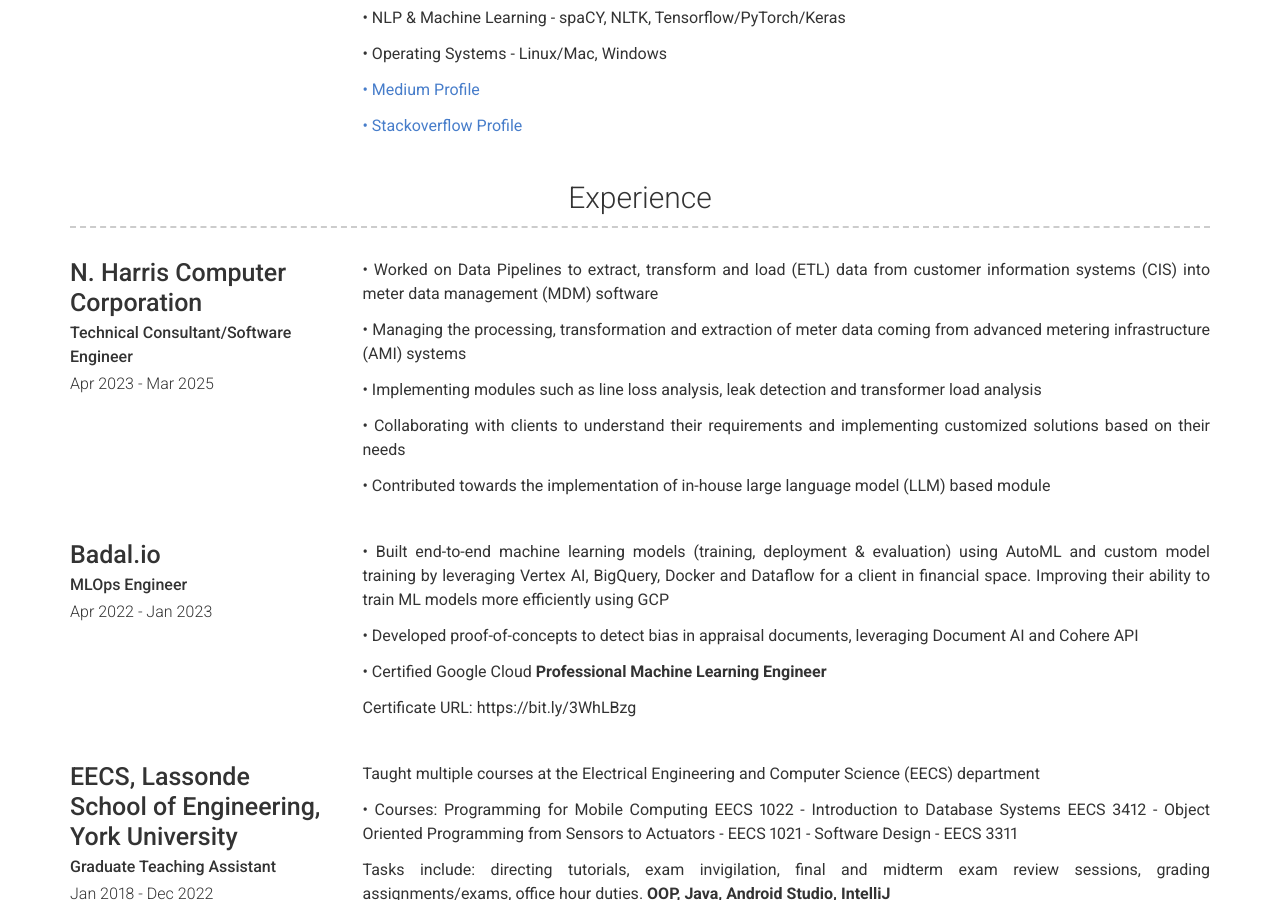
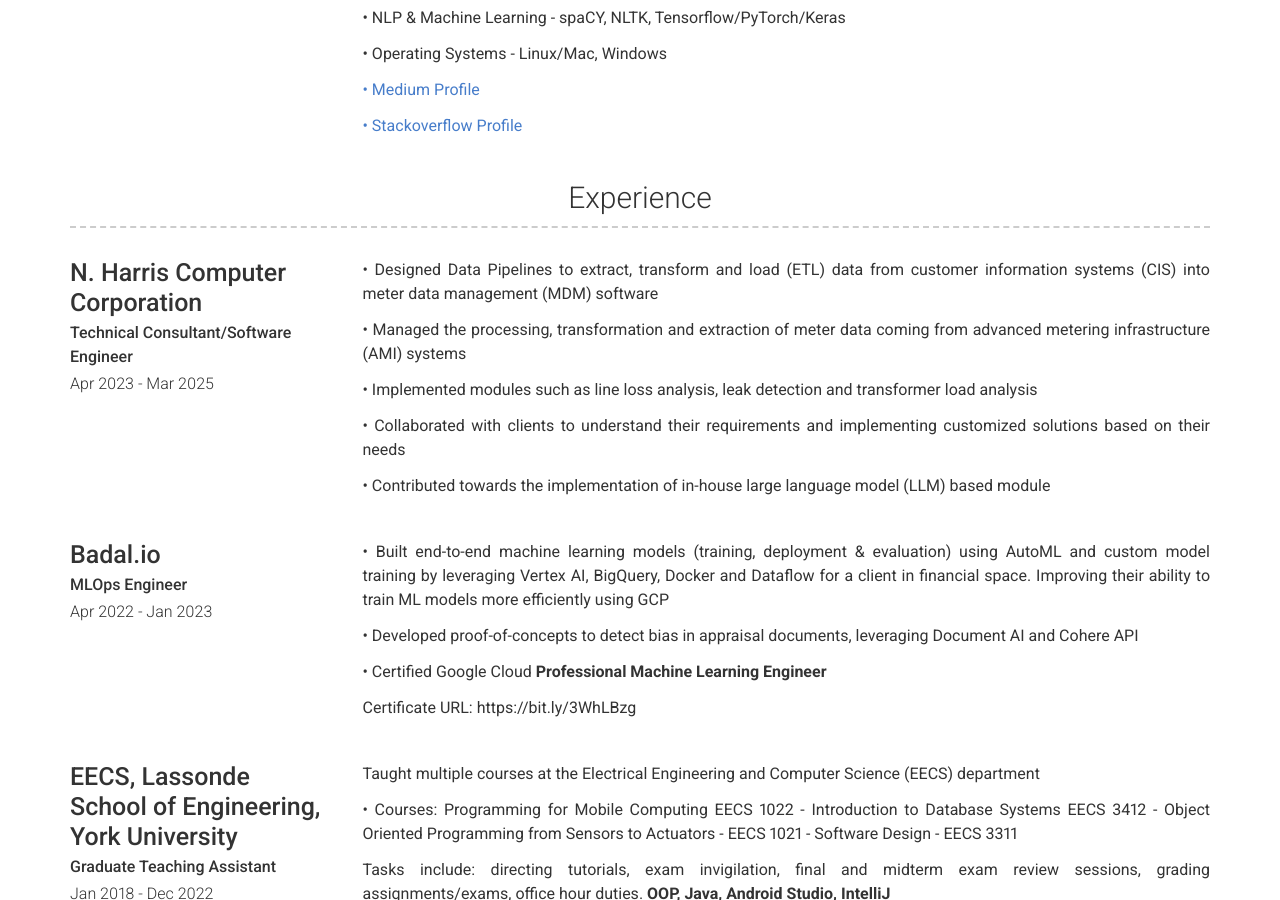
Before and after one commit to saimmehmood/saimmehmood.github.io, a Jekyll site: the page built from index.md, in a window 1280 px wide and 900 px high, scrolled down 859 px. Built offline with Jekyll 4.4.1, drawn with Linux system fonts in a browser that asks for light colours; nearby versions of some CDN libraries.

Commit message:
experience updates

```diff
--- a/_data/experience.yml
+++ b/_data/experience.yml
@@ -6,13 +6,13 @@
 
   description: | # this will include new lines to allow paragraphs
 
-    •	Worked on Data Pipelines to extract, transform and load (ETL) data from customer information systems (CIS) into meter data management (MDM) software
+    •	Designed Data Pipelines to extract, transform and load (ETL) data from customer information systems (CIS) into meter data management (MDM) software
 
-    •	Managing the processing, transformation and extraction of meter data coming from advanced metering infrastructure (AMI) systems
+    •	Managed the processing, transformation and extraction of meter data coming from advanced metering infrastructure (AMI) systems
 
-    •	Implementing modules such as line loss analysis, leak detection and transformer load analysis
+    •	Implemented modules such as line loss analysis, leak detection and transformer load analysis
 
-    •	Collaborating with clients to understand their requirements and implementing customized solutions based on their needs
+    •	Collaborated with clients to understand their requirements and implementing customized solutions based on their needs
 
     •	Contributed towards the implementation of in-house large language model (LLM) based module
 
```
